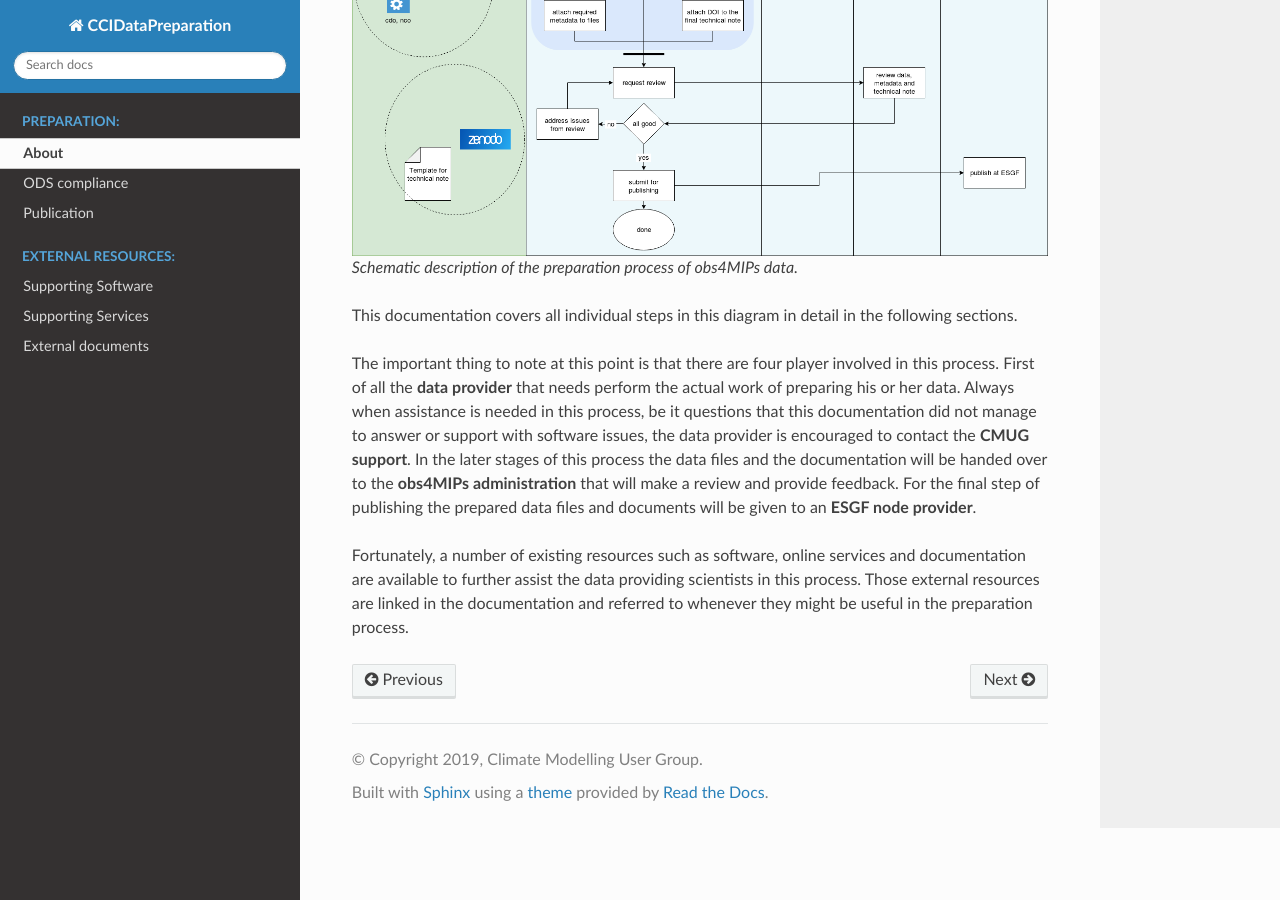
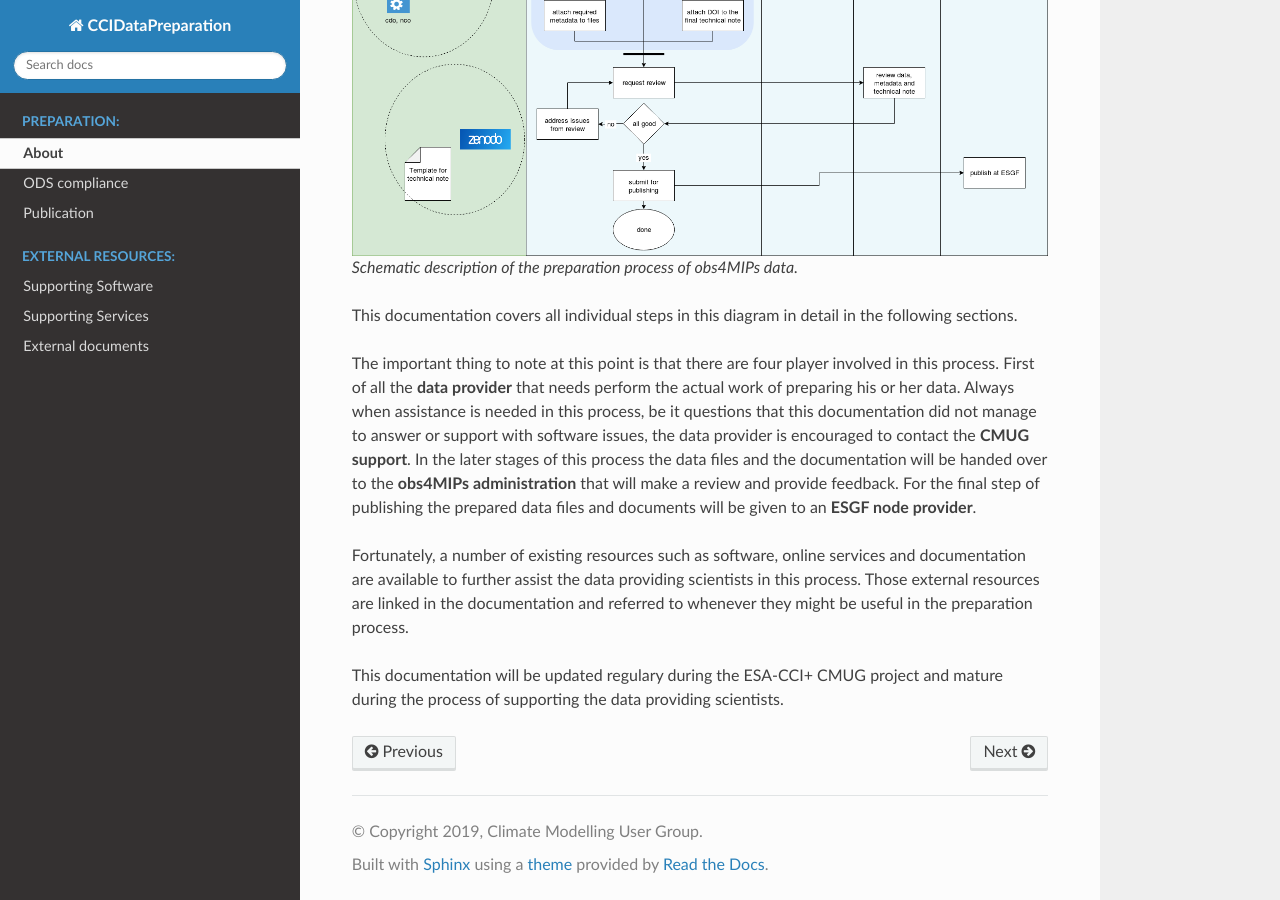
Before and after one commit to bjoernbroetz/ccidatapreparation, a Sphinx documentation site: the page built from docs/source/about.rst, in a window 1280 px wide and 900 px high, scrolled down 671 px. Built offline with Sphinx 7.4.7 and the Read the Docs theme 2.0.0, drawn with Linux system fonts in a browser that asks for light colours.

Commit message:
Add info about this docu.

```diff
--- a/docs/source/about.rst
+++ b/docs/source/about.rst
@@ -17,3 +17,5 @@ This documentation covers all individual steps in this diagram in detail in the
 The important thing to note at this point is that there are four player involved in this process. First of all the **data provider** that needs perform the actual work of preparing his or her data. Always when assistance is needed in this process, be it questions that this documentation did not manage to answer or support with software issues, the data provider is encouraged to contact the **CMUG support**. In the later stages of this process the data files and the documentation will be handed over to the **obs4MIPs administration** that will make a review and provide feedback. For the final step of publishing the prepared data files and documents will be given to an **ESGF node provider**.
 
 Fortunately, a number of existing resources such as software, online services and documentation are available to further assist the data providing scientists in this process. Those external resources are linked in the documentation and referred to whenever they might be useful in the preparation process.
+
+This documentation will be updated regulary during the ESA-CCI+ CMUG project and mature during the process of supporting the data providing scientists.
```
